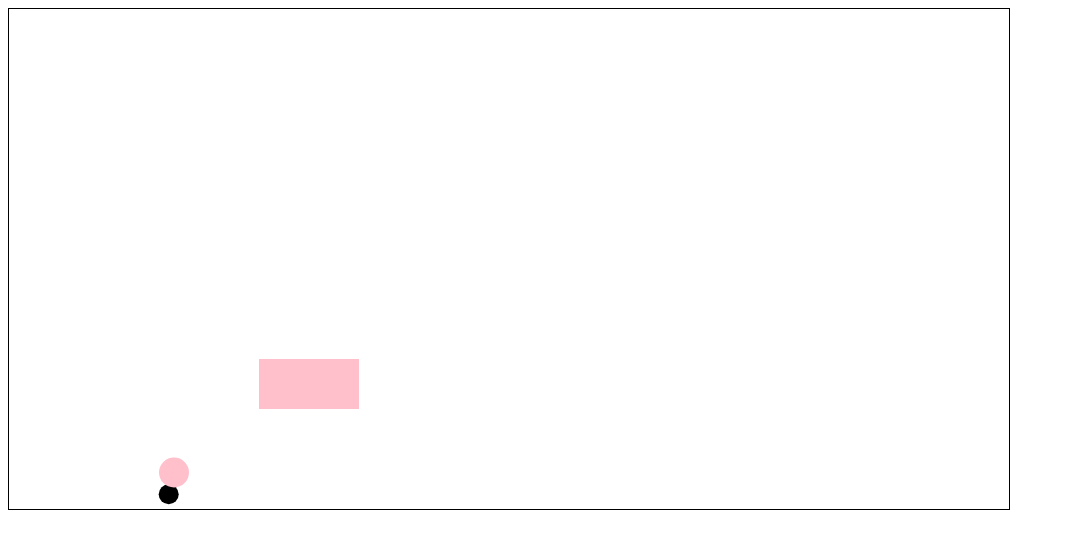
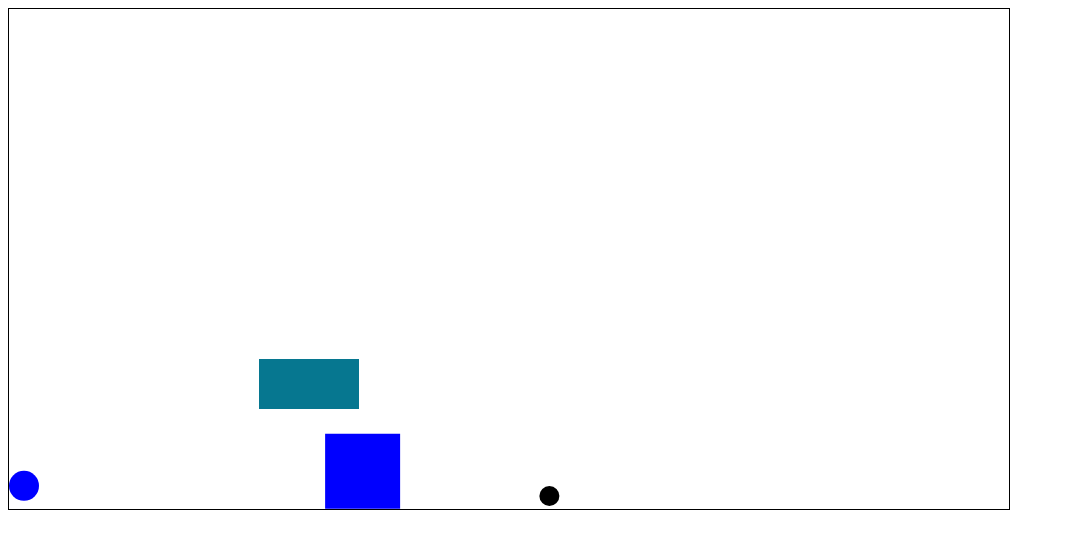
Before and after one commit to Align-center/CollideJS, a plain HTML site: page index.html in a window 1280 px wide. Shown: the whole page, without its empty margins (0-1065 px from the left). Drawn offline with Linux system fonts and the light colour scheme.

Commit message:
Added Boundaries and rectangle to rectangle collision detection
Added these two algorythms, but found that there is a problem if in our script there is more than one callback function.

The problem is that the last callback function overide all of the others. In index.html you can see line 56 and line 61, I have two different callback function. Since the last one makes the shape blue, all collision detected will make the shape blue; even though it should have become pink.

I don't really know where this problem comes from, if it's because these are two anonymous function (I tried naming one of them, and the problem persisted). I think it comes from our script and not the algorythm because in index.js line 306, I added a console log that shows only on the collision between rect and square. This console log works as expected, only when these two shapes collide.
So the callback function is not called on line 304 but still the console log line 62 of index.html is called.
I will have to spend some time fixing this.

```diff
--- a/index.html
+++ b/index.html
@@ -33,21 +33,36 @@
 
             const ball = new Circle(250, 250, 10, 'black');
             const rect = new Rectangle(250, 350, 100, 50, '#067790');
+            const square = new Rectangle(425, 49, 75, 75, 'forestgreen');
             const ball2 = new Circle(225, 150, 15, 'goldenrod');
 
-            var instances = ball.setInstances(rect, ball2);
+            var instances = rect.setInstances(square, ball, ball2);
 
-            ball.setVelocity(-.3, 5);
+            ball.setVelocity(-3, 2);
             ball.isRestricted(true);
-            ball.addCollision(rect, ball2);
+            ball.addCollision(ball2, square);
 
-            ball2.setVelocity(-.2, 7);
+            ball2.setVelocity(-1, 4);
             ball2.isRestricted(true);
 
+            rect.setVelocity(0, 0);
+            rect.isRestricted(true);
+            rect.addCollision(square);
+
+            square.setVelocity(-1, -20);
+            square.isRestricted(true);
+
+            square.moveShape(ctx, canvas, instances);
             ball.moveShape(ctx, canvas, instances, function(shape) {
 
+                console.log('ball');
                 shape.color = 'pink';
             });
+            rect.moveShape(ctx, canvas, instances, function(shape) {
+                console.log('rect');
+                shape.color = 'blue';
+            });
+
             ball2.moveShape(ctx, canvas, instances);
         });
     </script>
--- a/index.js
+++ b/index.js
@@ -144,6 +144,13 @@ class Circle extends Shape {
 
             this.x = 0 + this.radius;
         }
+
+        if (this.y + this.radius < 0 ) {
+            this.y = 0 + this.radius;
+        }
+        else if (this.y + this.radius > canvas.height) {
+            this.y = canvas.height - this.radius;
+        }
     }
 
     setCollision (shape, callback) {
@@ -216,4 +223,89 @@ class Rectangle extends Shape{
         ctx.rect(this.x, this.y, this.width, this.height);
         ctx.fill();
     }
+
+    setBoundaries(canvas) {
+        //Upper and Lower Boundaries
+        //Lower
+        if (this.y + this.vy + this.height> canvas.height) {
+
+            if (this.vy < .6) {
+
+                this.vy = 0;
+            }
+            else {
+
+                this.vy = -this.vy;
+                this.vy *= .5;
+
+                this.vx *= .6;
+            }
+        }
+
+        //Upper
+        if (this.y + this.vy < 0) {
+
+            this.vy = - this.vy
+            this.vy *= .5;
+        }
+
+        //Sides Boundaries
+        if (this.x + this.vx + this.width > canvas.width || this.x + this.vx < 0) {
+
+            if (this.vx < 2 && this.vx > -2) {
+
+                this.vx = 0;
+            }
+            else {
+
+                let number = .5
+                this.vx *= number;
+                this.vx = -this.vx;
+                number -= .3;
+            }
+        }
+
+        //Make impossible for the shape the get out of the canvas
+        if (this.x + this.width > canvas.width) {
+
+            this.x = canvas.width - this.width;
+        }
+        else if (this.x < 0) {
+
+            this.x = 0;
+        }
+
+        if (this.y < 0) {
+            this.y = 0;
+        }
+        else if (this.y + this.height > canvas.height) {
+            this.y = canvas.height - this.height;
+        }
+    }
+
+    setCollision(shape, callback) {
+
+        if (shape.type == 'rectangle') {
+
+            if (shape.x > this.x + this.width)
+                return false;
+
+            else if (this.x > shape.x + shape.width)
+                return false;
+
+            else if (shape.y > this.y + this.height)
+                return false;
+
+            else if (this.y > shape.y + shape.height)
+                return false;
+
+            else {
+                if (typeof callback == 'function')
+                    callback(shape);
+
+                console.log('TEST');
+            }
+
+        }
+    }
 }
```
